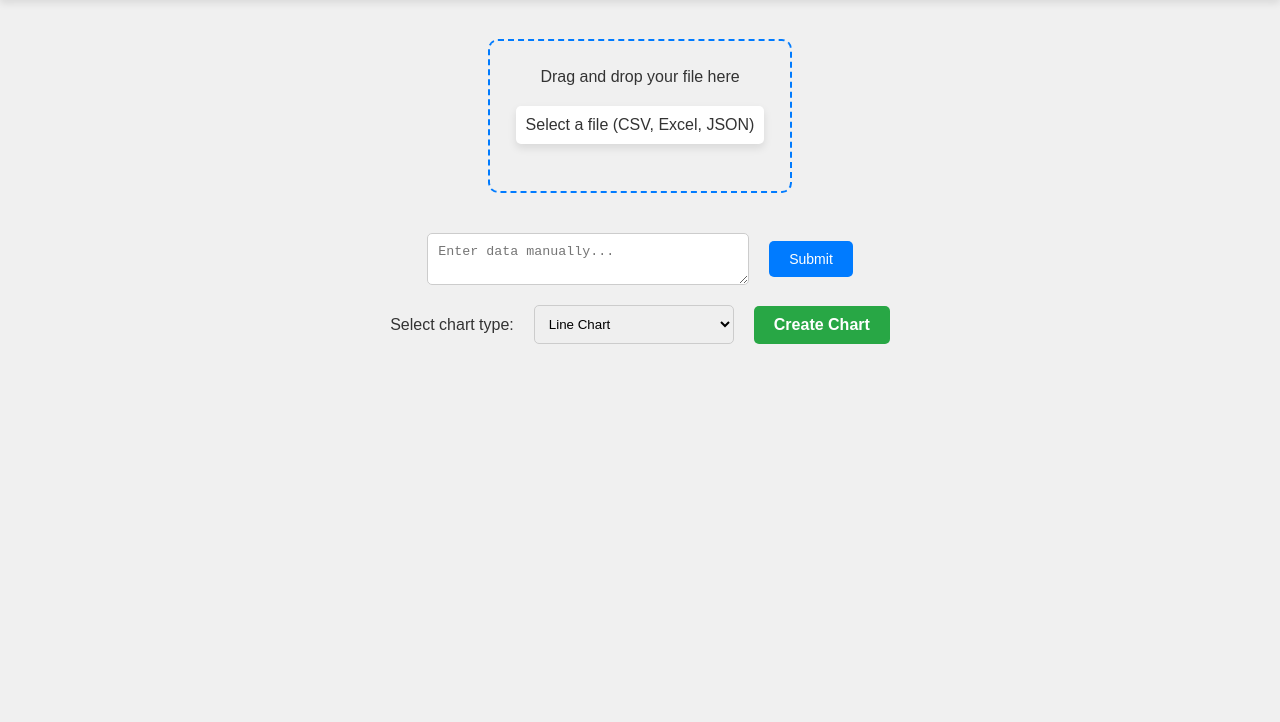
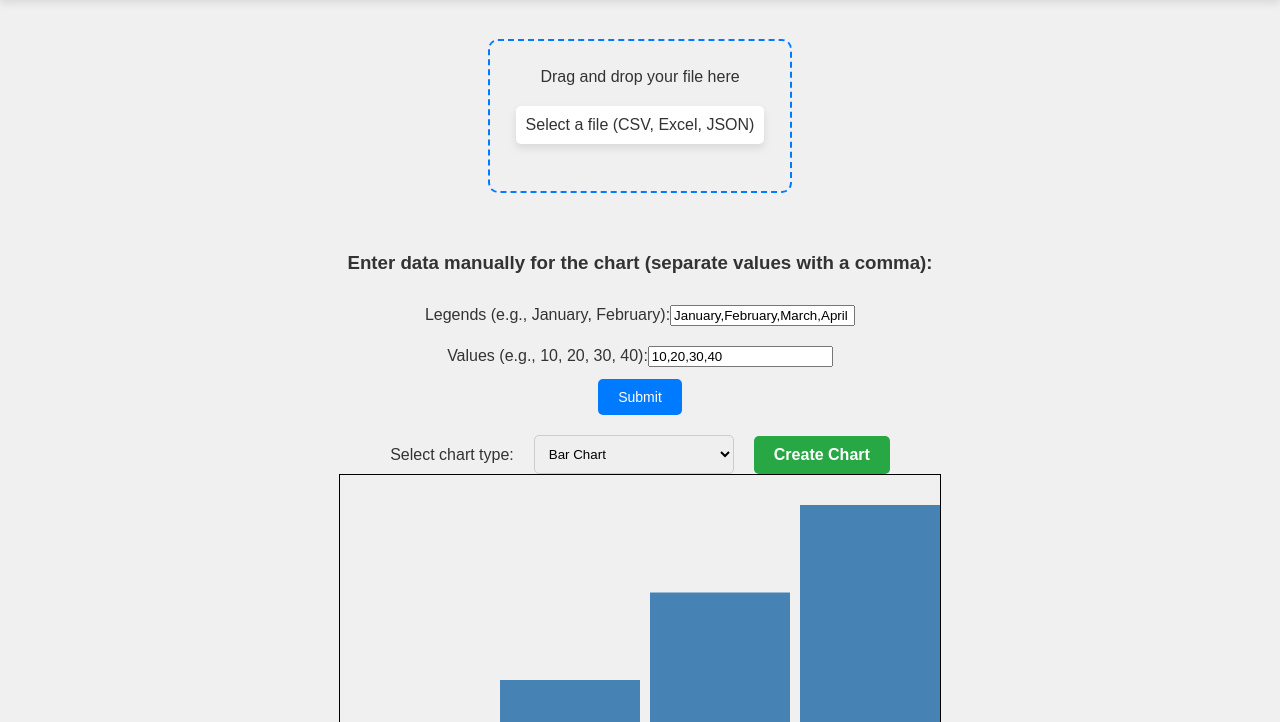
Before and after one commit to ArthurChemov/DevChallengeXXI_FrontEnd, a plain HTML site: page src/index.html in a window 1280 px wide. Both pictures are taken after a click on the button "Create Chart". Shown: the part 78-800 px from the top of the page. Drawn offline with Linux system fonts and the light colour scheme.

Commit message:
fix: manual input

```diff
--- a/src/index.html
+++ b/src/index.html
@@ -33,18 +33,30 @@
         </div>
 
         <section id="manual-input-wrapper" class="manual-input-wrapper">
-            <textarea id="manualInput" class="manual-input" placeholder="Enter data manually..." ></textarea>
+            <!-- <textarea id="manualInput" class="manual-input" placeholder="Enter data manually..." ></textarea> -->
+            <h3>Enter data manually for the chart (separate values with a comma):</h3>
+            <div class="legends-manually">
+                <label for="labels">Legends (e.g., January, February):</label><br>
+                <input type="text" id="labels" value="January,February,March,April"><br><br>
+            </div>
+            <div class="values-manually">
+                <label for="values">Values (e.g., 10, 20, 30, 40):</label><br>
+                <input type="text" id="values" value="10,20,30,40"><br><br>
+            </div>
             <button id="submitManualInput" type="button">Submit</button>
         </section>
 
         <section id="chart-type-wrapper" class="chart-type-wrapper">
             <label for="chartType">Select chart type:</label>
             <select id="chartType" class="chart-type">
+                <option value="bar">Bar Chart</option>
                 <option value="line">Line Chart</option>
-                <option value="bar">Bar Chart</option>
                 <option value="pie">Pie Chart</option>
             </select>
-            <button id="createChart" type="button" class="create-chart-button">Create Chart</button>
+            <button id="createChart" type="button" class="create-chart-button" onclick="drawGraph()">Create Chart</button>
+        </section>
+        <section>
+            <canvas id="chartCanvas" width="600" height="400"></canvas>
         </section>
     </main>
 
--- a/src/js/script.js
+++ b/src/js/script.js
@@ -248,17 +248,48 @@ upload.addEventListener('change', (event) => {
 });
 
 // Функция для обработки ручного ввода
-submitManualInput.addEventListener('click', () => {
-    const inputData = manualInput.value;
-    if (inputData) {
-        alert(`Manual input data: ${inputData}`);
-    } else {
-        alert('No data entered');
-    }
-});
+// submitManualInput.addEventListener('click', () => {
+//     const inputData = manualInput.value;
+//     if (inputData) {
+//         console.log(`Manual input data: ${inputData}`);
+//     } else {
+//         alert('No data entered');
+//     }
+// });
 
 // Функция для создания диаграммы при выборе и нажатии кнопки
 createChartButton.addEventListener('click', () => {
     const selectedChartType = chartTypeSelect.value;
-    alert(`Creating chart: ${selectedChartType}`);
+    console.log(`Creating chart: ${selectedChartType}`);
 });
+
+function drawGraph() {
+    const labelsInput = document.getElementById('labels').value.split(',');
+    const valuesInput = document.getElementById('values').value.split(',').map(Number);
+    if (labelsInput.length !== valuesInput.length) {
+        alert("Количество меток должно совпадать с количеством значений.");
+        return;
+    }
+    const canvas = document.getElementById('chartCanvas');
+    const ctx = canvas.getContext('2d');
+    // Очищаем холст перед рисованием
+    ctx.clearRect(0, 0, canvas.width, canvas.height);
+    // Настройки графика
+    const canvasWidth = canvas.width;
+    const canvasHeight = canvas.height;
+    const maxValue = Math.max(...valuesInput);
+    const barWidth = canvasWidth / labelsInput.length - 10;
+    // Рисуем столбцы
+    valuesInput.forEach((value, index) => {
+        const barHeight = (value / maxValue) * (canvasHeight - 50);
+        const barX = index * (barWidth + 10) + 10;
+        const barY = canvasHeight - barHeight - 20;
+        // Рисуем столбец
+        ctx.fillStyle = 'steelblue';
+        ctx.fillRect(barX, barY, barWidth, barHeight);
+        // Добавляем текст меток под столбцами
+        ctx.fillStyle = 'black';
+        ctx.textAlign = 'center';
+        ctx.fillText(labelsInput[index], barX + barWidth / 2, canvasHeight - 5);
+    });
+}
--- a/src/styles/styles.css
+++ b/src/styles/styles.css
@@ -160,9 +160,9 @@ body.dark-mode .create-chart-button:hover{
 .manual-input-wrapper {
     margin-top: 20px;
     display: flex;
-    flex-direction: row;
+    flex-direction: column;
     align-items: center;
-    gap: 20px;
+    gap: 5px;
 }
 
 /* Стили для поля input */
@@ -186,6 +186,18 @@ body.dark-mode .create-chart-button:hover{
 
 #submitManualInput:hover {
     background-color: #0056b3;
+}
+
+.legends-manually{
+    display: flex;
+    flex-direction: row;
+    align-items: center;
+}
+
+.values-manually{
+    display: flex;
+    flex-direction: row;
+    align-items: center;
 }
 
 /* Стили для обертки выбора типа диаграммы */
@@ -257,3 +269,7 @@ body.dark-mode .create-chart-button:hover{
     text-decoration: none;
     cursor: pointer;
 }
+
+canvas {
+    border: 1px solid black;
+}
```
